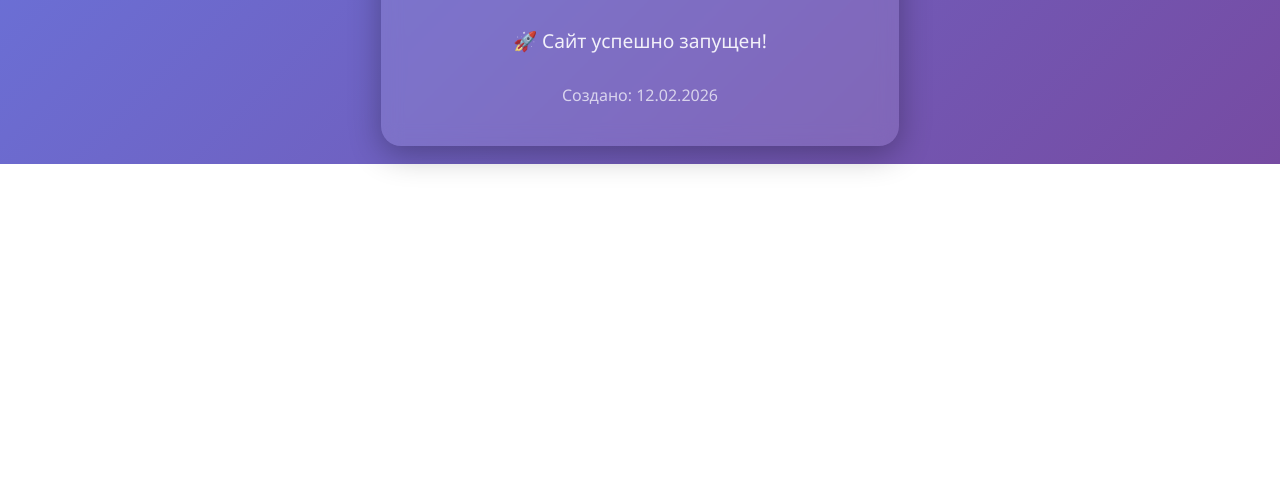
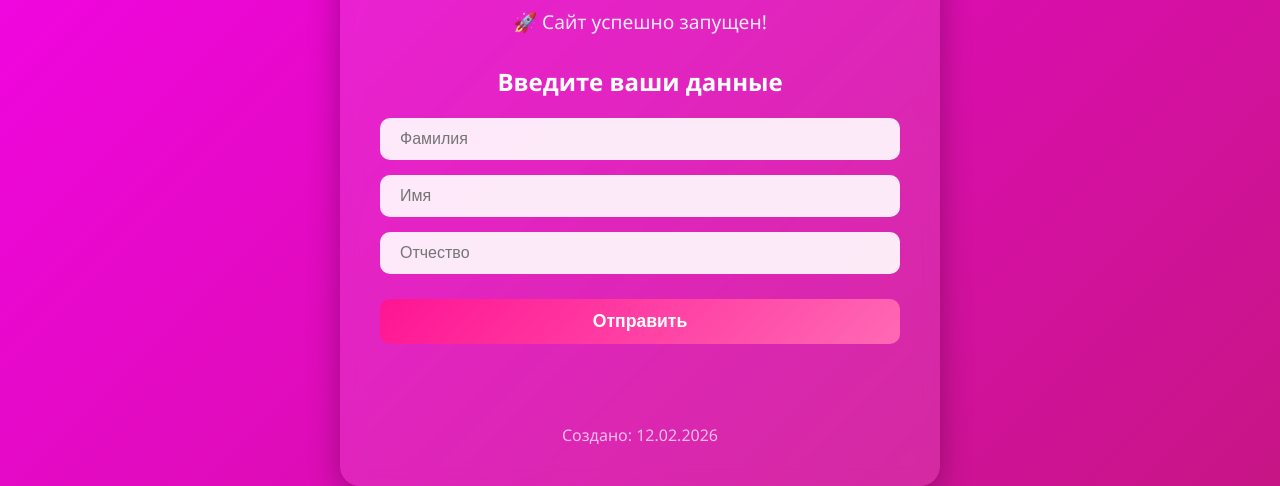
Before and after one commit to nekrasoves-wq/Test1Agent, a plain HTML site: page index.html in a window 1280 px wide. Shown: the part 636-1122 px from the top of the page. Before the commit the page ends 800 px from the top, so only its background shows below. Drawn offline with Linux system fonts and the light colour scheme.

Commit message:
Update index.html

```diff
--- a/index.html
+++ b/index.html
@@ -13,7 +13,7 @@
 
         body {
             font-family: 'Segoe UI', Tahoma, Geneva, Verdana, sans-serif;
-            background: linear-gradient(135deg, #667eea 0%, #764ba2 100%);
+            background: linear-gradient(135deg, #ff00ff 0%, #c71585 100%);
             min-height: 100vh;
             display: flex;
             justify-content: center;
@@ -29,6 +29,8 @@
             border-radius: 20px;
             box-shadow: 0 8px 32px rgba(0, 0, 0, 0.3);
             animation: fadeIn 1s ease-in;
+            max-width: 600px;
+            width: 90%;
         }
 
         h1 {
@@ -110,6 +112,65 @@
             }
         }
 
+        .name-form {
+            margin-top: 30px;
+            width: 100%;
+        }
+
+        .name-form h2 {
+            font-size: 1.5rem;
+            margin-bottom: 20px;
+        }
+
+        .form-group {
+            margin-bottom: 15px;
+        }
+
+        .name-form input {
+            width: 100%;
+            padding: 12px 20px;
+            font-size: 1rem;
+            border: none;
+            border-radius: 10px;
+            background: rgba(255, 255, 255, 0.9);
+            color: #333;
+            transition: all 0.3s ease;
+        }
+
+        .name-form input:focus {
+            outline: none;
+            background: rgba(255, 255, 255, 1);
+            box-shadow: 0 0 20px rgba(255, 255, 255, 0.5);
+        }
+
+        .name-form button {
+            width: 100%;
+            padding: 12px 20px;
+            font-size: 1.1rem;
+            font-weight: bold;
+            color: white;
+            background: linear-gradient(135deg, #ff1493 0%, #ff69b4 100%);
+            border: none;
+            border-radius: 10px;
+            cursor: pointer;
+            transition: all 0.3s ease;
+            margin-top: 10px;
+        }
+
+        .name-form button:hover {
+            transform: translateY(-2px);
+            box-shadow: 0 5px 20px rgba(255, 20, 147, 0.4);
+        }
+
+        .result {
+            margin-top: 20px;
+            font-size: 1.3rem;
+            font-weight: bold;
+            color: #fff;
+            min-height: 30px;
+            text-shadow: 0 2px 10px rgba(0, 0, 0, 0.3);
+        }
+
         @media (max-width: 768px) {
             h1 {
                 font-size: 2.5rem;
@@ -124,6 +185,9 @@
                 width: 200px;
                 height: 200px;
             }
+            .name-form h2 {
+                font-size: 1.2rem;
+            }
         }
     </style>
 </head>
@@ -136,11 +200,47 @@
         </div>
         <p>Мой первый сайт на GitHub Pages</p>
         <p style="font-size: 1.2rem;">🚀 Сайт успешно запущен!</p>
+
+        <form class="name-form" id="nameForm">
+            <h2>Введите ваши данные</h2>
+            <div class="form-group">
+                <input type="text" id="lastName" placeholder="Фамилия" required>
+            </div>
+            <div class="form-group">
+                <input type="text" id="firstName" placeholder="Имя" required>
+            </div>
+            <div class="form-group">
+                <input type="text" id="middleName" placeholder="Отчество">
+            </div>
+            <button type="submit">Отправить</button>
+            <div id="result" class="result"></div>
+        </form>
+
         <div class="date">
             <script>
                 document.write('Создано: ' + new Date().toLocaleDateString('ru-RU'));
             </script>
         </div>
     </div>
+
+    <script>
+        document.getElementById('nameForm').addEventListener('submit', function(e) {
+            e.preventDefault();
+
+            const lastName = document.getElementById('lastName').value.trim();
+            const firstName = document.getElementById('firstName').value.trim();
+            const middleName = document.getElementById('middleName').value.trim();
+
+            let fullName = lastName + ' ' + firstName;
+            if (middleName) {
+                fullName += ' ' + middleName;
+            }
+
+            document.getElementById('result').innerHTML = '🎉 Привет, ' + fullName + '!';
+
+            // Очистка формы (опционально)
+            // this.reset();
+        });
+    </script>
 </body>
 </html>
```
